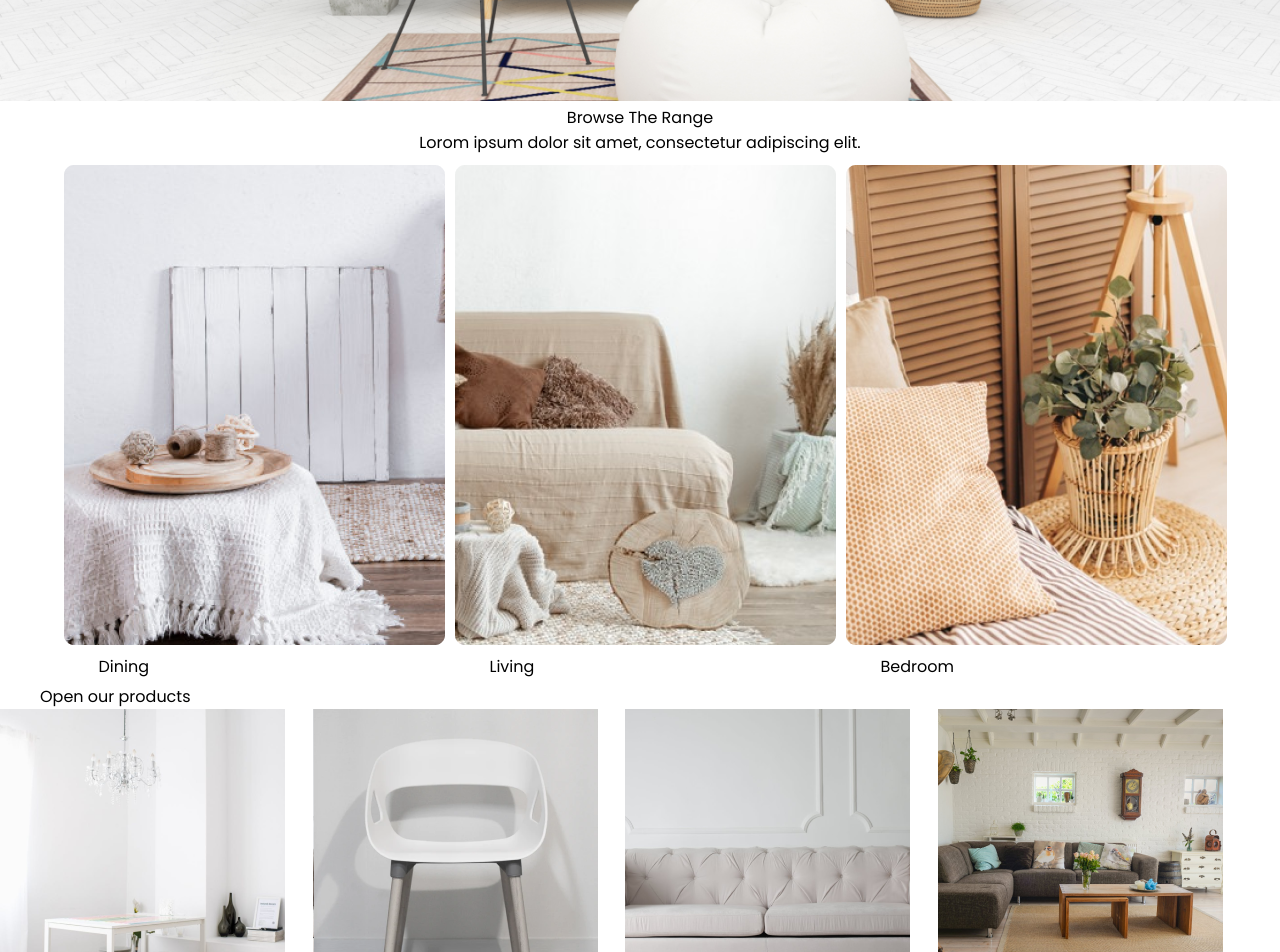
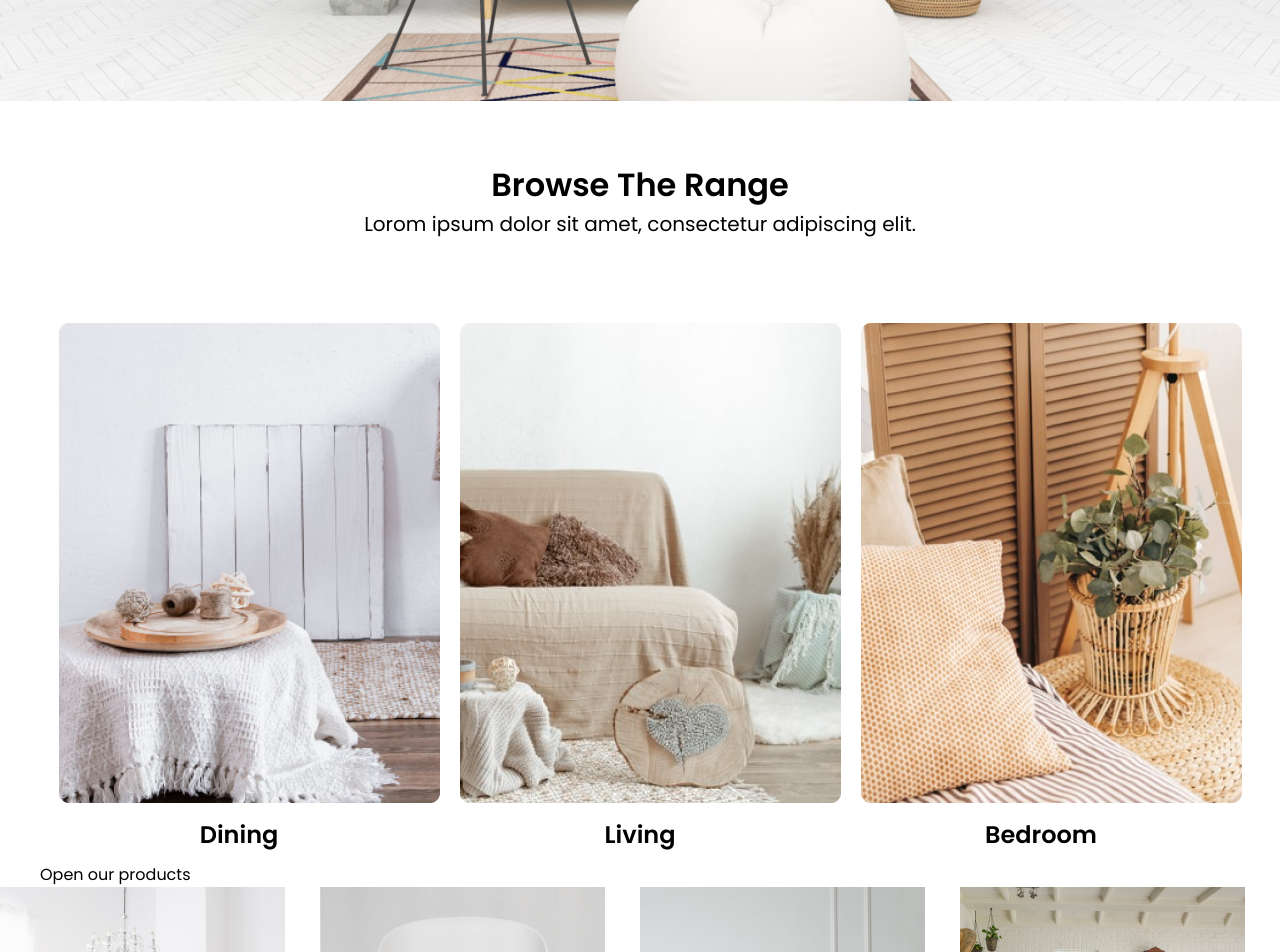
Before and after one commit to S-Evangelista/Furniro, a React (Vite) app: page / in a window 1280 px wide. Shown: the part 620-1572 px from the top of the page. Built offline with nearby package versions, Linux system fonts and the light colour scheme.

Commit message:
Continuação

```diff
--- a/src/Componentes/Footer.css
+++ b/src/Componentes/Footer.css
@@ -11,9 +11,3 @@
     display: flex;
     flex-direction: row;
 }
-.linha{
-    width: 3px;
-    background-color: blue;
-    display: flex;
-    flex-direction: row;
-}
--- a/src/Componentes/Footer.jsx
+++ b/src/Componentes/Footer.jsx
@@ -41,8 +41,6 @@ const Footer = () => {
                         </div>
 
                     </div>
-                    <div className="linhabege"></div>
-
                 </body>
             </html>
         </>
--- a/src/Componentes/Pagina1.jsx
+++ b/src/Componentes/Pagina1.jsx
@@ -7,7 +7,7 @@ const Pagina1 = () => {
         <head>
             <meta charset="UTF-8" />
             <meta name="viewport" content="width=device-width, initial-scale=1.0" />
-            <title>Furnimo</title>
+            <title>Furniro</title>
         </head>
         <body>
         <div classname="pagina1">
--- a/src/Componentes/Pagina2.css
+++ b/src/Componentes/Pagina2.css
@@ -1,7 +1,7 @@
 
 .bloco{
     width: 381px;
-    margin: 5px;
+    margin: 10px;
 }
 .blocos{
     display: flex;
@@ -13,3 +13,23 @@
     flex-direction: column;
     align-items: center;
 }
+.p1 {
+
+    font-size: 32px;
+    font-family: 'Poppins';
+    font-weight: bold;
+    margin-top: 56px;
+
+}
+.p2{
+    margin-bottom: 64px;
+    font-family: 'Poppins';
+    font-size: 20px;
+}
+.tBloco {
+    display: flex;
+    justify-content: center;
+    align-items: center;
+    font-weight: bold;
+    font-size: 24px;
+}
--- a/src/Componentes/Pagina2.jsx
+++ b/src/Componentes/Pagina2.jsx
@@ -17,15 +17,15 @@ const Pagina2 = () => {
             <div className="blocos">
                 <div className="bloco">
                     <img src="./img/bloco1.png" className="bloco"></img>
-                    <p>Dining</p>
+                    <p className="tBloco">Dining</p>
                 </div>
                 <div className="bloco">
                     <img src="./img/bloco2.png" className="bloco"></img>
-                    <p>Living</p>
+                    <p className="tBloco"> Living</p>
                 </div>
                 <div className="bloco">
                     <img src="./img/bloco3.png" className="bloco"></img>
-                    <p>Bedroom</p>
+                    <p className="tBloco" >Bedroom</p>
                 </div>
 
 
```
